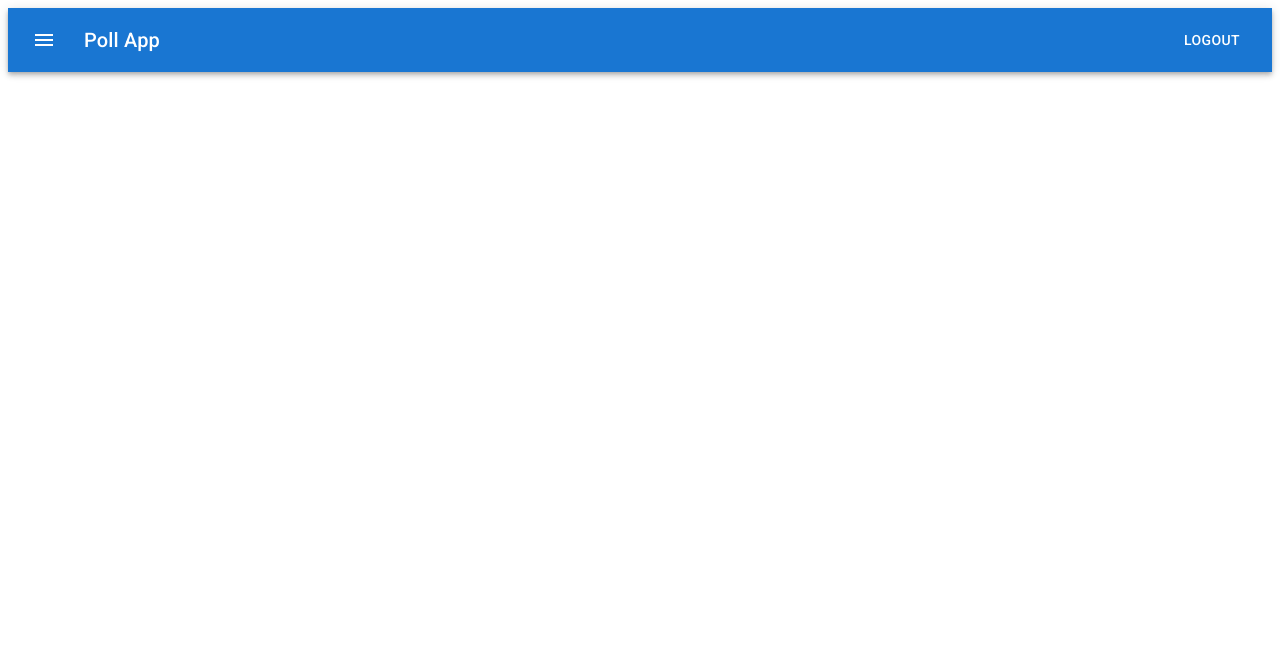
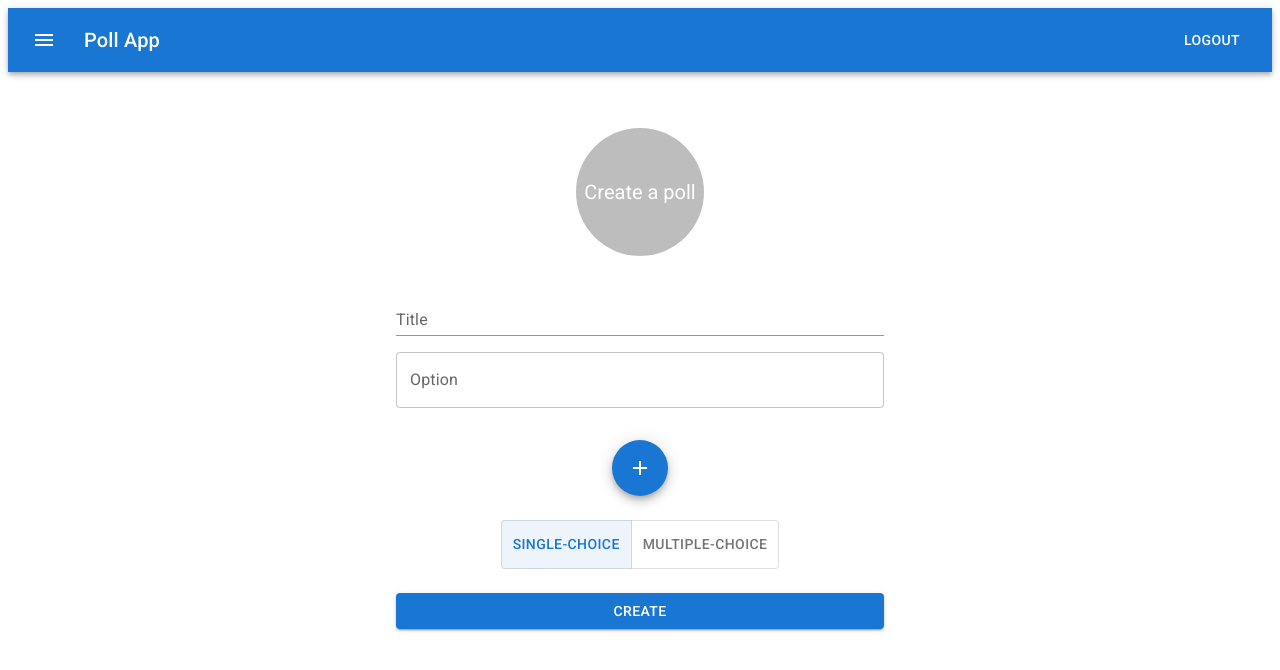
Before and after one commit to alexshhadeh/poll, a React (Vite) app: page /createPoll in a window 1280 px wide. Before the commit this address had no page. Shown: the top 670 px of the page. Built offline with nearby package versions, Linux system fonts and the light colour scheme.

Commit message:
connect api to CreatePollView and PollView

```diff
--- a/src/App.jsx
+++ b/src/App.jsx
@@ -1,6 +1,7 @@
 import { React } from 'react';
 import { BrowserRouter } from 'react-router-dom';
 import { Layout } from './components/Layout/Layout';
+import { CreatePollView } from './views/CreatePollView/CreatePollView'
 
 export const App = () => {
   return (
--- a/src/api/firestore_db.js
+++ b/src/api/firestore_db.js
@@ -4,6 +4,7 @@ import { getFirestore } from 'firebase/firestore'
 
 // Your web app's Firebase configuration
 const firebaseConfig = {
+    apiKey: "AIzaSyBWt9-HrByedkrG1IAR4H8zSJ8UctN2yzU",
     authDomain: "poll-4c07d.firebaseapp.com",
     projectId: "poll-4c07d",
     storageBucket: "poll-4c07d.appspot.com",
--- a/src/api/firestore_poll.js
+++ b/src/api/firestore_poll.js
@@ -1,8 +1,16 @@
 import db from './firestore_db'
 
-import { collection, addDoc } from 'firebase/firestore'
+import { collection, addDoc, doc, getDoc } from 'firebase/firestore'
 
 export async function createPoll(pollDocument) {
     const pollReference = await addDoc(collection(db, "polls"), pollDocument);
-    console.log(`%cPoll created in database with ID: ${pollReference.id}%s`, "color: green;");
+    console.log(`%cPoll created in database with ID: ${pollReference.id}`, "color: green;");
+    return pollReference.id;
 }
+
+export async function getPoll(pollId) {
+    const pollRef = doc(db, "polls", pollId);
+    const pollDoc = await getDoc(pollRef);
+    console.log(`%cFetched poll with Id: ${pollId}`, "color: green;");
+    return pollDoc.data();
+}
--- a/src/components/MainRouterContainer/MainRouterContainer.jsx
+++ b/src/components/MainRouterContainer/MainRouterContainer.jsx
@@ -2,6 +2,9 @@ import React from 'react';
 import { Route, Routes } from 'react-router-dom';
 import { HomeView } from '../../views/HomeView/HomeView';
 import { LoginView } from '../../views/LoginView/LoginView';
+import { CreatePollView } from '../../views/CreatePollView/CreatePollView';
+import { PollView } from '../../views/PollView/PollView';
+
 // import { SignupView } from '../../views/SignupView/SignupView';
 
 export const MainRouterContainer = () => {
@@ -9,6 +12,9 @@ export const MainRouterContainer = () => {
     <Routes>
       <Route path="/" element={<HomeView />} />
       <Route path="/login" element={<LoginView />} />
+      <Route path="/createPoll" element={<CreatePollView />} />
+      <Route path="/poll" element={<PollView />} />
+
       {/* <Route path="/signup" element={<SignupView />} /> */}
     </Routes>
   );
--- a/src/poll/poll.js
+++ b/src/poll/poll.js
@@ -7,35 +7,42 @@ export class Poll {
         const params = {
             user_id: userId,
             title: title,
-            fields: fields,
+            fields: fields.reduce((acc, curr) => {
+                acc[curr] = 0;
+                return acc;
+            }, {}),
+
             allow_multiselect: allow_multiselect
         }
 
         if (Poll.verifyParams(params)) {
-
-            firestore.createPoll(params)
+            console.log('params that are sent to db')
+            console.log(params)
+            return firestore.createPoll(params)
         }
-
     }
 
     static delete() {
 
     }
 
-    static get link() {
+
+    static results() {
 
     }
 
-    static get results() {
-
+    static async poll(pollId) {
+        const poll = await firestore.getPoll(pollId);
+        //Return only field names to hide current vote results
+        poll.fields = Object.keys(poll.fields)
+        return poll;
     }
 
-    static get poll() {
-
-    }
-
-    static vote() {
-
+    static vote(choices) {
+        console.log("Sending vote choices")
+        if (this.verifyVotingChoices(choices)) {
+            console.log(choices)
+        }
     }
 
     static verifyParams(pollObject) {
@@ -46,9 +53,13 @@ export class Poll {
         }
         return true;
     }
-    static addDeletionTime() { }
-    static addLink() { }
-    static addUserId() {
 
+    static verifyVotingChoices(choices) {
+        if (choices && Object.keys(choices).length) {
+            return true;
+        } else {
+            throw new Error('No choices were provided!')
+        }
     }
+
 }
--- a/src/views/CreatePollView/CreatePollView.jsx
+++ b/src/views/CreatePollView/CreatePollView.jsx
@@ -21,17 +21,41 @@ import {
 
 import { styles } from './styles';
 
+import { Poll } from '../../poll/poll'
+import { useNavigate } from "react-router-dom";
+
+
+
 export const CreatePollView = () => {
   const [alignment, setAlignment] = React.useState('web');
   const [counter, setCounter] = useState(0);
+  const [title, setTitle] = useState('');
+  const [fields, setFields] = useState(['']);
+  const [allowMultiselect, setAllowMultiselect] = useState(false);
 
-  const handleChange = (event, newAlignment) => {
+  const navigate = useNavigate();
+
+  const handleTitleChange = (event) => {
+    setTitle(event.target.value);
+  }
+  const handleFieldChange = (index) => (event) => {
+    const newArray = [...fields];
+    newArray[index] = event.target.value;
+    setFields(newArray);
+  }
+  const handleAllowMultiselectChange = (event, newAlignment) => {
+    if (event.target.value == 'web') {
+      setAllowMultiselect(false);
+    } else {
+      setAllowMultiselect(true);
+    }
     setAlignment(newAlignment);
   };
 
-  const handleClick = () => {
-    setCounter(counter + 1);
-    console.log(counter);
+  const handleAddField = () => {
+    const newArray = [...fields];
+    newArray.push('');
+    setFields(newArray);
   };
   return (
     <div css={styles.root}>
@@ -44,23 +68,24 @@ export const CreatePollView = () => {
         type="text"
         fullWidth
         css={styles.input}
+        value={title}
+        onChange={handleTitleChange}
       />
-      <TextField
+
+      {fields.map((_, index) => {
+        return <TextField
+          key={`field_${index}`}
           label="Option"
           type="text"
-        fullWidth
-        css={styles.input}
-      />
-      {Array.from(Array(counter)).map((c, index) => {
-        return <TextField
-        key={c}
-        label="Option"
-        type="text"
+          value={fields[index]}
+          onChange={handleFieldChange(index)}
           fullWidth
           css={styles.input}
         />;
-      })}
-      <Fab color="primary" aria-label="add" onClick={handleClick} css={styles.button}>
+      }
+      )}
+
+      <Fab color="primary" aria-label="add" onClick={handleAddField} css={styles.button}>
         <AddIcon />
       </Fab>
 
@@ -68,7 +93,7 @@ export const CreatePollView = () => {
         color="primary"
         value={alignment}
         exclusive
-      onChange={handleChange}
+        onChange={handleAllowMultiselectChange}
         aria-label="Platform"
         css={styles.button}
       >
@@ -76,7 +101,12 @@ export const CreatePollView = () => {
         <ToggleButton value="android">Multiple-choice</ToggleButton>
       </ToggleButtonGroup>
 
-      <Button variant="contained" color="primary" fullWidth css={styles.button}>
+      <Button variant="contained" color="primary" fullWidth css={styles.button} onClick={
+        async () => {
+          const pollId = await Poll.create('fake_user_id', title, fields, allowMultiselect);
+          navigate(`/poll?id=${pollId}`);
+        }
+      }>
         Create
       </Button>
     </div>
--- a/src/views/HomeView/HomeView.jsx
+++ b/src/views/HomeView/HomeView.jsx
@@ -1,7 +1,6 @@
 import React from 'react';
 import Button from '@mui/material/Button';
 import { css } from '@emotion/react';
-import { Poll } from '../../poll/poll'
 
 const style = css`
   color: hotpink;
@@ -15,22 +14,7 @@ export const HomeView = () => {
 
   return (
     <div>
-      <Button variant="contained" onClick={
-        () => {
-          const test_poll_args = {
-            userId: '12345',
-            title: "Is poll working?",
-            fields: ['water', 'tea', 'coffe'],
-            allow_multiselect: false
-          }
-          Poll.create(
-            test_poll_args.userId,
-            test_poll_args.title,
-            test_poll_args.fields,
-            test_poll_args.allow_multiselect,
-          )
-        }
-      }>Hello World</Button>
+      <Button variant="contained" >Hello World</Button>
       <h1 css={style}>Home View</h1>
       <div
         css={css`
--- /dev/null
+++ b/src/views/PollView/PollView.jsx
@@ -0,0 +1,76 @@
+import React from 'react';
+import { useState, useCallback, useEffect } from "react";
+import { useSearchParams } from "react-router-dom";
+
+
+import { Poll } from '../../poll/poll'
+
+
+export const PollView = () => {
+  const [searchParams, setSearchParams] = useSearchParams();
+  const [poll, setPoll] = useState();
+
+  const [choices, setChoices] = useState({});
+
+  const updateChoices = (index, value) => {
+    choices[index] = value;
+    setChoices([...choices]);
+  };
+
+  const fetchPoll = useCallback(async () => {
+    const pollId = searchParams.get("id");
+    const poll = await Poll.poll(pollId)
+    setPoll(poll);
+  }, [])
+
+  const vote = (field) => {
+    if (choices[field]) {
+      choices[field] += 1;
+    } else {
+      choices[field] = 1;
+    }
+  };
+
+  // the useEffect is only there to call `fetchData` at the right time
+  useEffect(() => {
+    fetchPoll()
+  }, [])
+
+  return (
+    <div>
+      <h1>{poll?.title}</h1>
+      {poll?.fields.map((field, index) => {
+        return (
+          <div key={'field_' + index}>
+            <input
+              type="text"
+              value={field}
+              readOnly
+            />
+            <button onClick={() => vote(field)}>Vote</button>
+          </div>
+        )
+      })}
+
+      <br />
+      <button onClick={() => { Poll.vote(choices) }}>Submit</button>
+    </div>
+
+    // <div className="ViewPoll">
+    //   title: {poll ? poll.title : poll}
+    //   allow_multiselect: {poll ? String(poll.allow_multiselect) : poll}
+    //   fields:
+    //   <br />
+    //   <table>
+    //     {
+    //       poll?.fields.map((field, index) => (
+    //         <td>
+    //           {field}
+    //         </td>
+    //       ))
+    //     }
+    //   </table>
+    // </div>
+
+  );
+};
```
Lines whose indentation alone changed are shown as unchanged.
